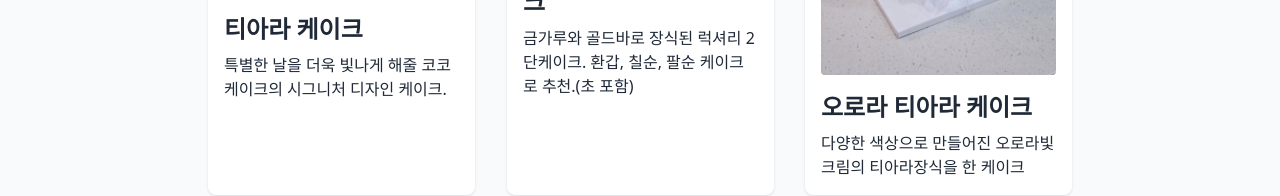
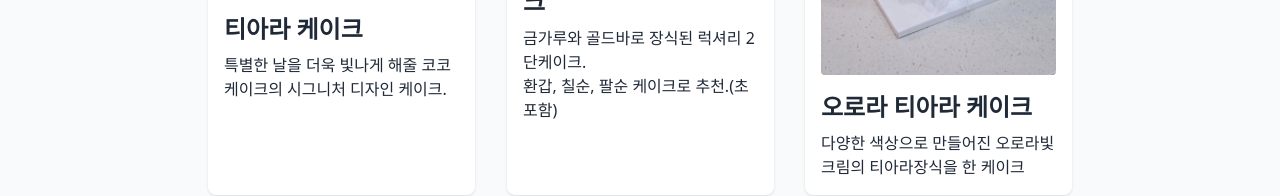
Before and after one commit to LeeHyungJin1234/leehyungjin1234.github.io, a plain HTML site: page index.html in a window 1280 px wide. Shown: the part 1576-1772 px from the top of the page. Drawn offline with nearby package versions, Linux system fonts and the light colour scheme.

Commit message:
Update index.html

```diff
--- a/index.html
+++ b/index.html
@@ -79,7 +79,9 @@
         <div class="bg-white p-4 rounded-lg shadow" data-aos="zoom-in" data-aos-delay="100">
           <img src="images/goldbar_cake_2tier.jpg" alt="금 꽃 골드바 2단 케이크" class="rounded mb-4"/>
           <h3 class="text-2xl font-semibold">금 꽃 골드바 2단 케이크</h3>
-          <p class="mt-2">금가루와 골드바로 장식된 럭셔리 2단케이크. 환갑, 칠순, 팔순 케이크로 추천.(초 포함)</p>
+          <p class="mt-2">금가루와 골드바로 장식된 럭셔리 2단케이크.<br/>
+            환갑, 칠순, 팔순 케이크로 추천.(초 포함)
+          </p>
         </div>
         <div class="bg-white p-4 rounded-lg shadow" data-aos="zoom-in" data-aos-delay="200">
           <img src="images/aurora_tiara_cacke.jpg" alt="오로라 티아라 케이크" class="rounded mb-4"/>
```
